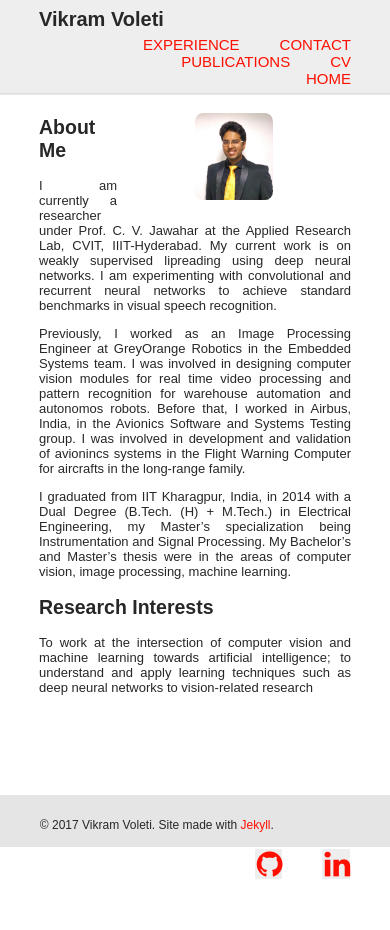
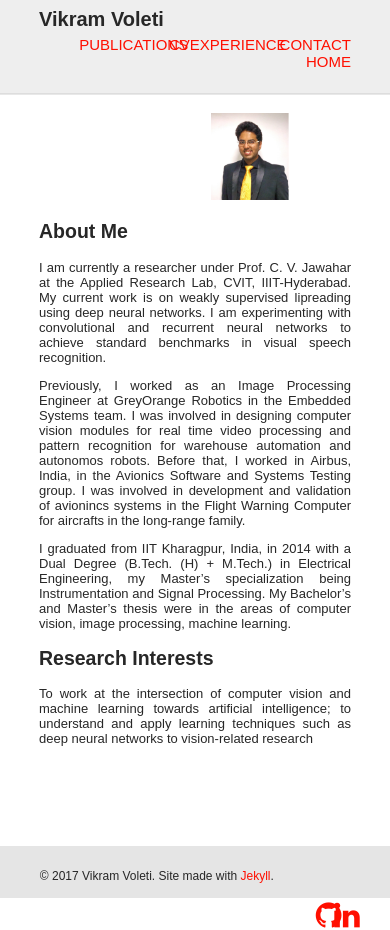
Before and after one commit to voletiv/voletiv.github.io, a Jekyll site: the page built from _pages/index.md, in a window 390 px wide and 930 px high. Built offline with Jekyll 4.4.1, drawn with Linux system fonts in a browser that asks for light colours; nearby versions of some CDN libraries.

Commit message:
Mobile - minor corrections
Former-commit-id: 1f20c9d7cf15612f0195ed727836f964a34e3995

```diff
--- a/_sass/_style.scss
+++ b/_sass/_style.scss
@@ -205,8 +205,9 @@
         height: 60px;
     }
     .nav-list {
-        margin: 0px 0px 0px 40px;
-        background-color: #eeeeee;
+        max-width: 33%;
+        margin: 0;
+        // background-color: #eeeeee;
         // border: 1px solid darken(#ffffff, 20%);
     }
     .publications {
--- a/_sass/typography.scss
+++ b/_sass/typography.scss
@@ -25,7 +25,8 @@
         line-height: 75%;
         text-align: justify;
         @media (max-width: $max-width) {
-            margin: 20px;
+            max-width: 100%;
+            padding: 10px;
             line-height: 100%;
         }
     }
@@ -57,8 +58,9 @@
             margin: 0;
         }
         @media (max-width: $max-width) {
-            max-width: 50%;
-            margin: 0px 25% 20px 25%;
+            max-width: 100%;
+            margin-bottom: 20px;
+            padding: 0px 20% 0px 20%;
         }
     }
     img {
```
